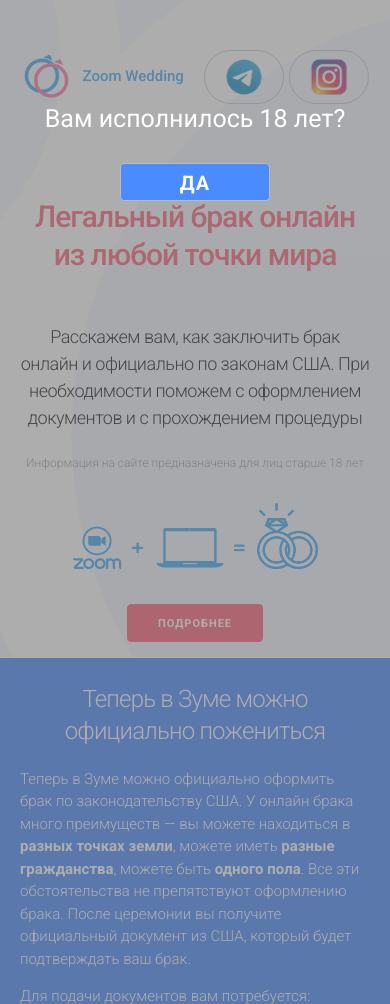
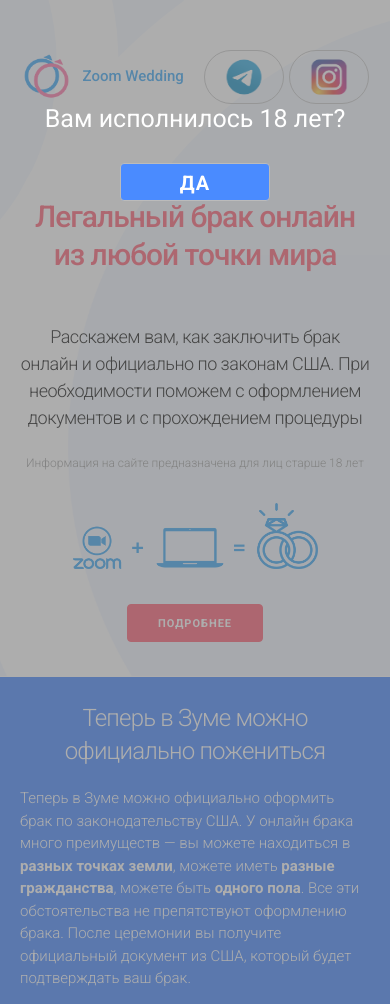
Before and after one commit to zoomwedding/zoomwedding.github.io, a PHP site: page /index.html in a window 390 px wide. Run offline with PHP 8.4, Linux system fonts and the light colour scheme; some libraries are stand-ins or nearby versions.

Commit message:
fixed padding of page-1

```diff
--- a/css/custom.css
+++ b/css/custom.css
@@ -380,6 +380,7 @@ html, body {
 	.logotype-size-bot {margin-left: 0%;}
 	.maxhr {display: none;}
 	.logotype-block-bot {padding-left: 0%;}
+	.page-1 {padding-bottom: 9%;}
 }
 
 
```
